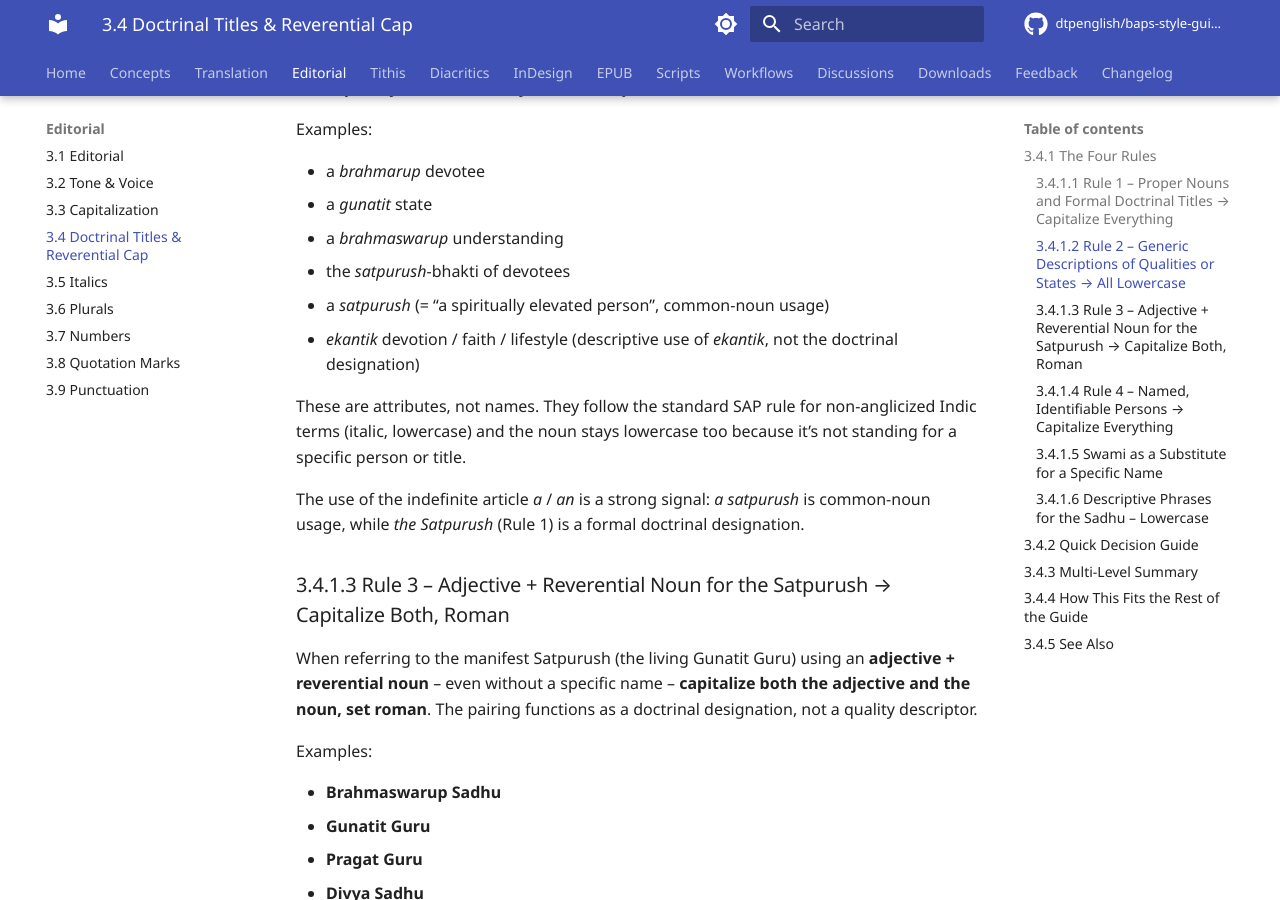
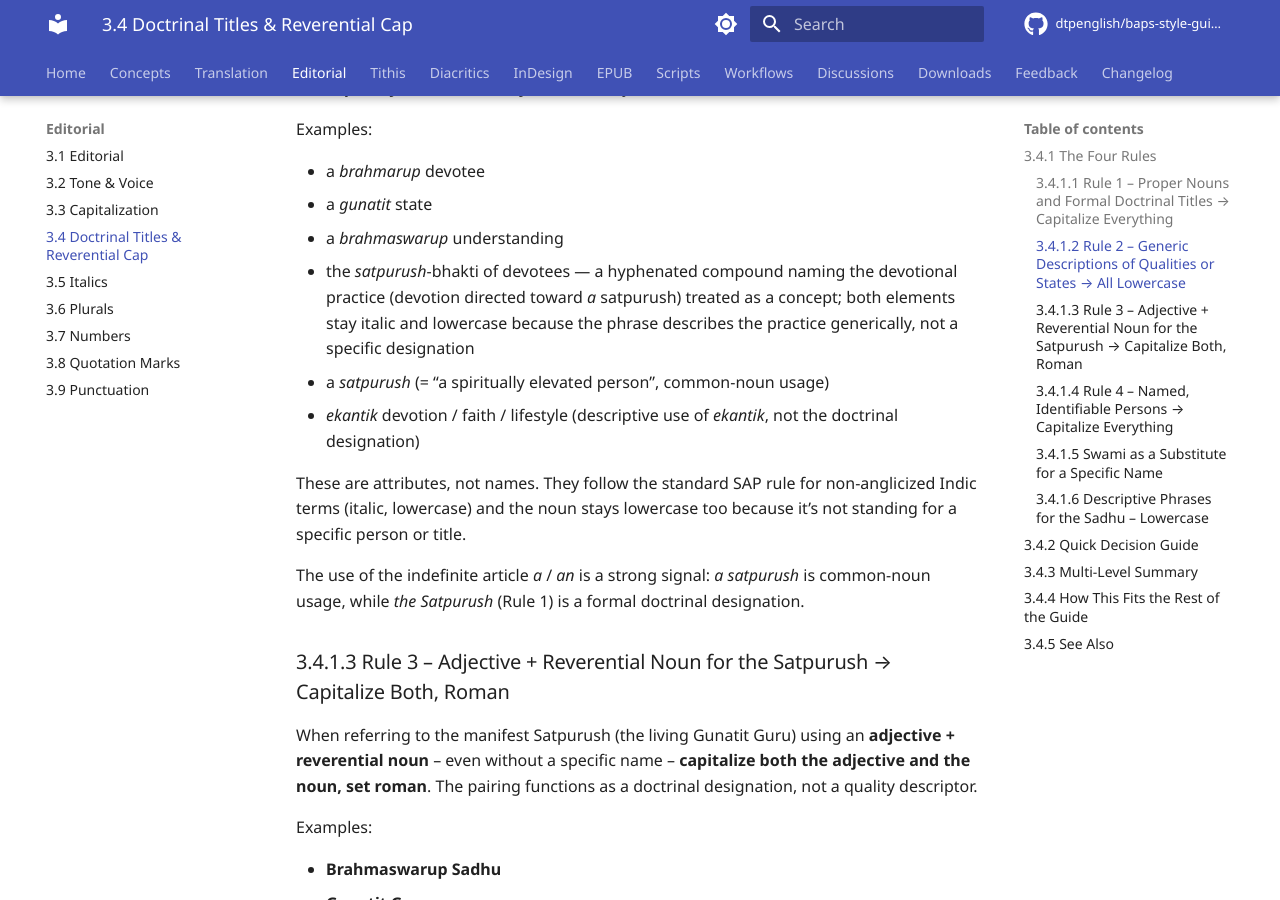
Before and after one commit to dtpenglish/baps-style-guide, an MkDocs documentation site: the page built from docs/editorial/doctrinal-titles.md, in a window 1280 px wide and 900 px high, scrolled down 1251 px. Built offline with MkDocs 1.6.1 and Material for MkDocs 9.7.7, drawn with Linux system fonts in a browser that asks for light colours; comment, search, counter and statistics services are not loaded; the version menu is left out.

Commit message:
3.4.1.2: explain the satpurush-bhakti example
The example 'the satpurush-bhakti of devotees' wasn't obvious -
why italic lowercase rather than capitalized? Added an inline
gloss explaining that the hyphenated compound names the
devotional practice as a concept (devotion directed toward 'a'
satpurush), used descriptively rather than as a designation for
the manifest Satpurush. Both elements stay italic lowercase under
Rule 2.

Co-Authored-By: Claude Opus 4.7 (1M context) <noreply@anthropic.com>

```diff
--- a/docs/editorial/doctrinal-titles.md
+++ b/docs/editorial/doctrinal-titles.md
@@ -34,7 +34,7 @@ Examples:
 - a *brahmarup* devotee
 - a *gunatit* state
 - a *brahmaswarup* understanding
-- the *satpurush*-bhakti of devotees
+- the *satpurush*-bhakti of devotees — a hyphenated compound naming the devotional practice (devotion directed toward *a* satpurush) treated as a concept; both elements stay italic and lowercase because the phrase describes the practice generically, not a specific designation
 - a *satpurush* (= "a spiritually elevated person", common-noun usage)
 - *ekantik* devotion / faith / lifestyle (descriptive use of *ekantik*, not the doctrinal designation)
 
```
